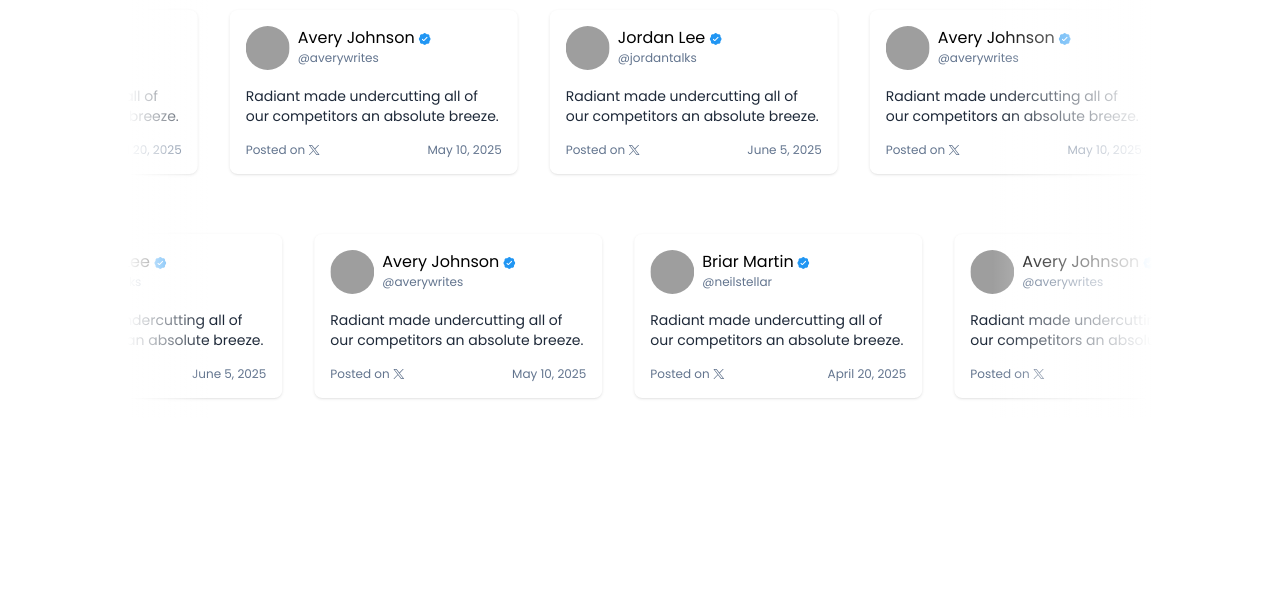
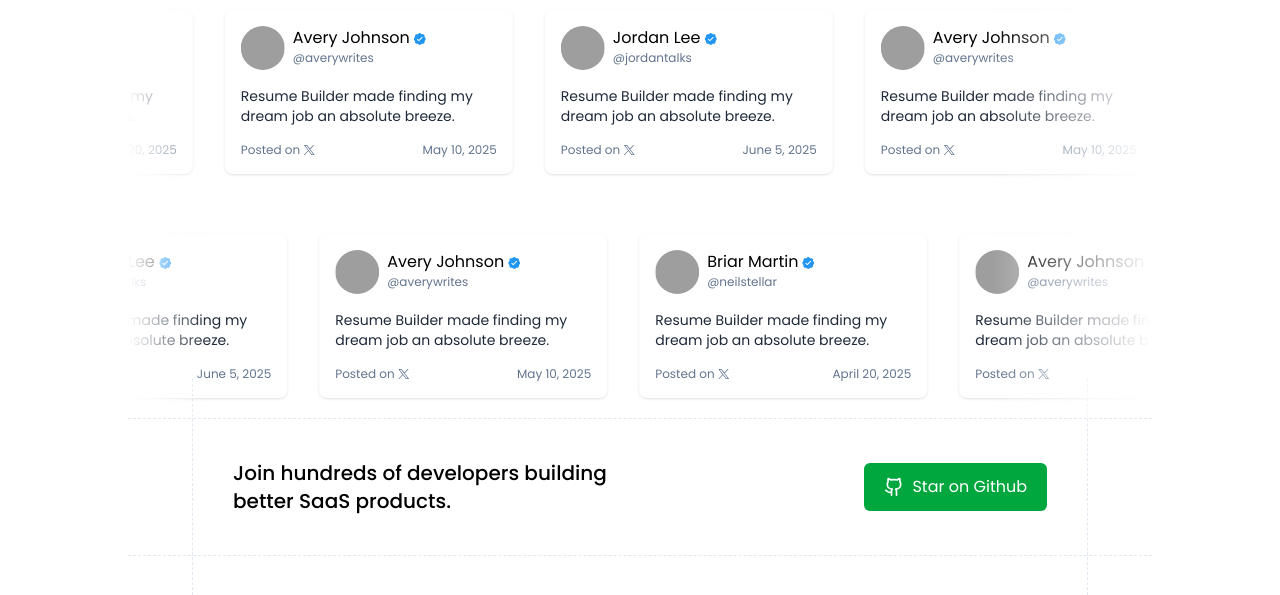
Before and after one commit to BarkerBrian-FS/AI-Resume-Builder, a React (Vite) app: page / in a window 1280 px wide. Shown: the part 1480-2075 px from the top of the page. Before the commit the page ends 1898 px from the top, so only its background shows below. Built offline with nearby package versions, Linux system fonts and the light colour scheme; grey boxes are pictures that could not be loaded.

Commit message:
added call to action section on home

```diff
--- /dev/null
+++ b/src/components/Home/CallToAction.jsx
@@ -0,0 +1,19 @@
+
+const CallToAction = () => {
+  return (
+    <div className="border-y border-dashed border-slate-200 w-full max-w-5xl mx-auto px-16">
+        <div className="flex flex-col md:flex-row text-center md:text-left items-center justify-between gap-8 px-3 md:px-10 border-x border-dashed border-slate-200 py-20 -mt-10 -mb-10 w-full">
+            <p className="text-xl font-medium max-w-sm">Join hundreds of developers building better SaaS products.</p>
+            <button className="flex items-center gap-2 rounded-md py-3 px-5 bg-green-600 hover:bg-green-700 transition text-white">
+                <svg xmlns="http://www.w3.org/2000/svg" width="20" height="20" viewBox="0 0 24 24" fill="none" stroke="currentColor" strokeWidth="2" strokeLinecap="round" strokeLinejoin="round" className="lucide lucide-github-icon lucide-github">
+                    <path d="M15 22v-4a4.8 4.8 0 0 0-1-3.5c3 0 6-2 6-5.5.08-1.25-.27-2.48-1-3.5.28-1.15.28-2.35 0-3.5 0 0-1 0-3 1.5-2.64-.5-5.36-.5-8 0C6 2 5 2 5 2c-.3 1.15-.3 2.35 0 3.5A5.403 5.403 0 0 0 4 9c0 3.5 3 5.5 6 5.5-.39.49-.68 1.05-.85 1.65-.17.6-.22 1.23-.15 1.85v4" />
+                    <path d="M9 18c-4.51 2-5-2-7-2" />
+                </svg>
+                <span>Star on Github</span>
+            </button>
+        </div>
+    </div>
+  )
+}
+
+export default CallToAction
--- a/src/components/Home/Testimonials.jsx
+++ b/src/components/Home/Testimonials.jsx
@@ -43,12 +43,12 @@ const Testimonials = () => {
                 <span className="text-xs text-slate-500">{card.handle}</span>
             </div>
         </div>
-        <p className="text-sm py-4 text-gray-800">Radiant made undercutting all of our competitors an absolute
+        <p className="text-sm py-4 text-gray-800">Resume Builder made finding my dream job an absolute
             breeze.</p>
         <div className="flex items-center justify-between text-slate-500 text-xs">
             <div className="flex items-center gap-1">
                 <span>Posted on</span>
-                <a href="https://x.com" target="_blank" className="hover:text-sky-500">
+                <a href="https://x.com" target="_blank" className="hover:text-green-500">
                     <svg width="11" height="10" viewBox="0 0 11 10" fill="none" xmlns="http://www.w3.org/2000/svg">
                         <path d="m.027 0 4.247 5.516L0 10h.962l3.742-3.926L7.727 10H11L6.514 4.174 10.492 0H9.53L6.084 3.616 3.3 0zM1.44.688h1.504l6.64 8.624H8.082z" fill="currentColor" />
                     </svg>
@@ -70,22 +70,6 @@ const Testimonials = () => {
         We're always looking for ways to improve. If you have a positive experience with us, leave a review. "/>
     </div>
 
-
-    <style>{`
-    @keyframes marqueeScroll {
-        0% { transform: translateX(0%); }
-        100% { transform: translateX(-50%); }
-    }
-
-    .marquee-inner {
-        animation: marqueeScroll 25s linear infinite;
-    }
-
-    .marquee-reverse {
-        animation-direction: reverse;
-    }
-`}</style>
-
     <div className="marquee-row w-full mx-auto max-w-5xl overflow-hidden relative">
         <div className="absolute left-0 top-0 h-full w-20 z-10 pointer-events-none bg-gradient-to-r from-white to-transparent"></div>
         <div className="marquee-inner flex transform-gpu min-w-[200%] pt-10 pb-5">
@@ -105,6 +89,21 @@ const Testimonials = () => {
         </div>
         <div className="absolute right-0 top-0 h-full w-20 md:w-40 z-10 pointer-events-none bg-gradient-to-l from-white to-transparent"></div>
     </div>
+
+        <style>{`
+        @keyframes marqueeScroll {
+            0% { transform: translateX(0%); }
+            100% { transform: translateX(-50%); }
+        }
+
+        .marquee-inner {
+            animation: marqueeScroll 25s linear infinite;
+        }
+
+        .marquee-reverse {
+            animation-direction: reverse;
+        }
+        `}</style>
     </>
 
   )
--- a/src/pages/Home.jsx
+++ b/src/pages/Home.jsx
@@ -2,6 +2,8 @@ import Banner from "../components/Home/Banner"
 import Hero from "../components/Home/Hero"
 import Features from "../components/Home/Features"
 import Testimonials from "../components/Home/Testimonials"
+import CallToAction from "../components/Home/CallToAction"
+
 const Home = () => {
   return (
     <>
@@ -9,6 +11,7 @@ const Home = () => {
     <Hero />
     <Features />
     <Testimonials />
+    <CallToAction />
     </>
   )
 }
```
